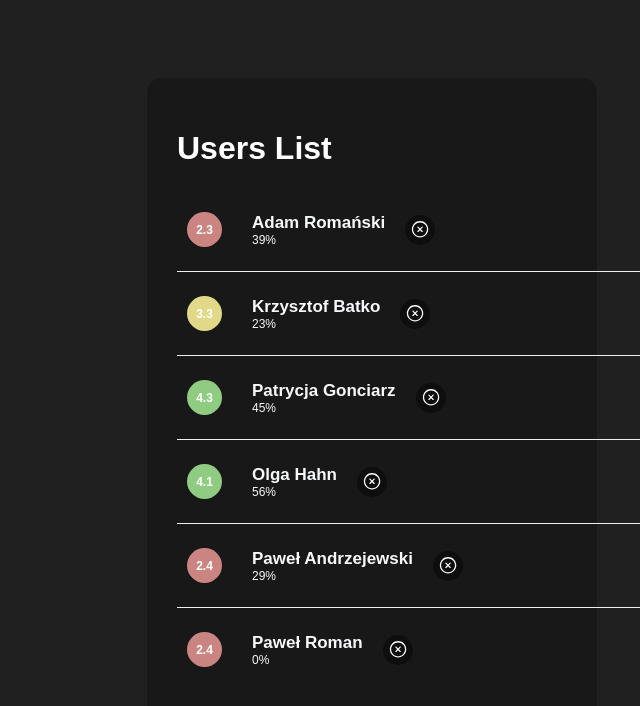
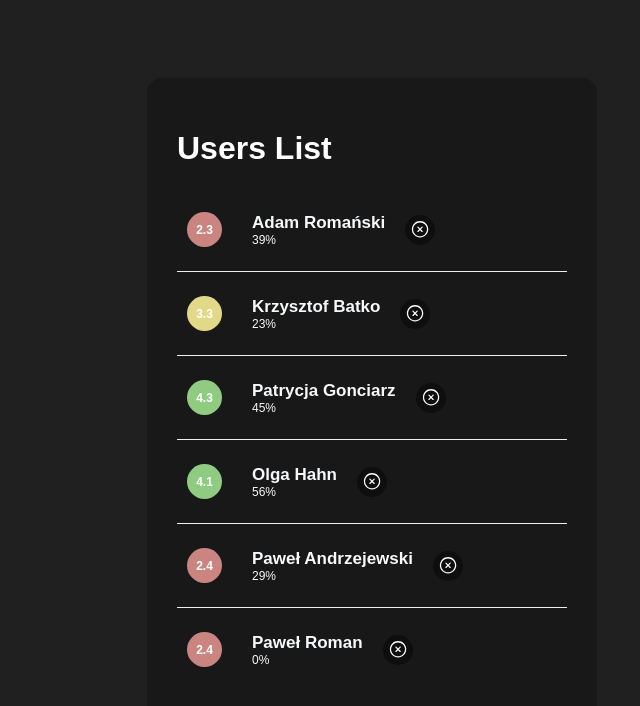
Before and after one commit to Mnigos/study-buddy, a React (Create React App) app: page / in a window 1280 px wide. Shown: the top 706 px of the page, without its empty margins (268-908 px from the left). Built offline with nearby package versions, Linux system fonts and the light colour scheme.

Commit message:
refactor(UsersListItem): fix component styling

```diff
--- a/src/components/molecules/UsersListItem/UsersListItem.style.js
+++ b/src/components/molecules/UsersListItem/UsersListItem.style.js
@@ -4,7 +4,7 @@ export const Wrapper = styled.li`
   display: flex;
   align-items: center;
   position: relative;
-  width: 135%;
+  width: 100%;
 
   &:not(:last-child)::after {
     content: '';
```
